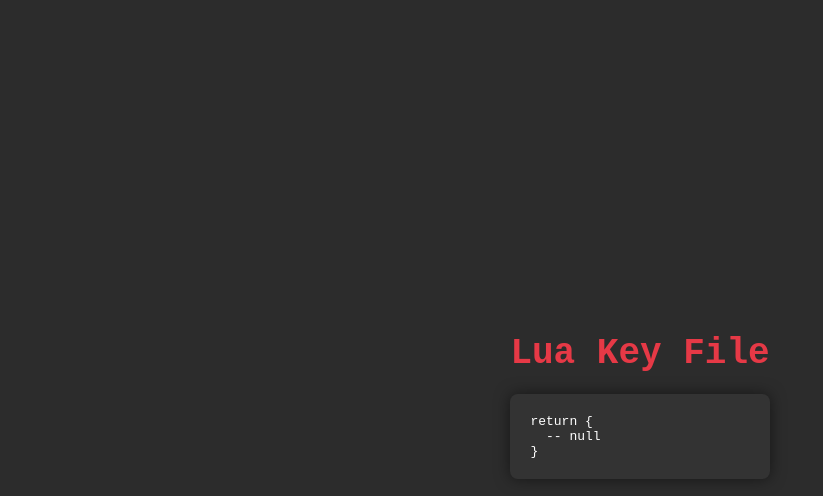
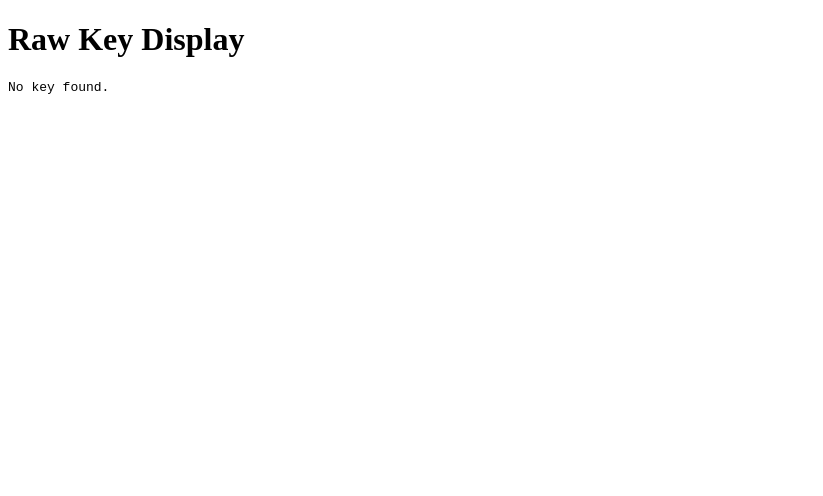
Before and after one commit to GoogleCreator/faygowarekey, a plain HTML site: page faygokey.html in a window 1280 px wide. Shown: the whole page, without its empty margins (0-823 px from the left). Drawn offline with Linux system fonts and the light colour scheme.

Commit message:
Update faygokey.html

```diff
--- a/faygokey.html
+++ b/faygokey.html
@@ -3,49 +3,26 @@
 <head>
   <meta charset="UTF-8">
   <meta name="viewport" content="width=device-width, initial-scale=1.0">
-  <title>Lua Key File</title>
-  <style>
-    body {
-      font-family: 'Courier New', monospace;
-      background-color: #2c2c2c;
-      color: white;
-      display: flex;
-      justify-content: center;
-      align-items: center;
-      height: 100vh;
-      margin: 0;
+  <title>Raw Key Display</title>
+</head>
+<body>
+  <h1>Raw Key Display</h1>
+  <pre id="key-container"></pre>
+
+  <script>
+    // Function to get query parameter from URL
+    function getQueryParameter(name) {
+      const urlParams = new URLSearchParams(window.location.search);
+      return urlParams.get(name);
     }
 
-    pre {
-      background-color: #333;
-      padding: 20px;
-      border-radius: 8px;
-      box-shadow: 0 0 15px rgba(0, 0, 0, 0.5);
+    // Display the key in the raw format
+    const key = getQueryParameter('key');
+    if (key) {
+      document.getElementById("key-container").innerText = `Your key: ${key}`;
+    } else {
+      document.getElementById("key-container").innerText = "No key found.";
     }
-
-    h1 {
-      color: #e63946;
-      font-size: 36px;
-      margin-bottom: 20px;
-    }
-  </style>
-</head>
-<body>
-  <div>
-    <h1>Lua Key File</h1>
-    <pre id="lua-script">
--- The key will appear here
-    </pre>
-  </div>
-
-  <script>
-    const urlParams = new URLSearchParams(window.location.search);
-    const key = urlParams.get('key');
-
-    const luaScriptElement = document.getElementById("lua-script");
-
-    // Generate Lua file structure with the key
-    luaScriptElement.textContent = `return {\n  -- ${key}\n}`;
   </script>
 </body>
 </html>
```
